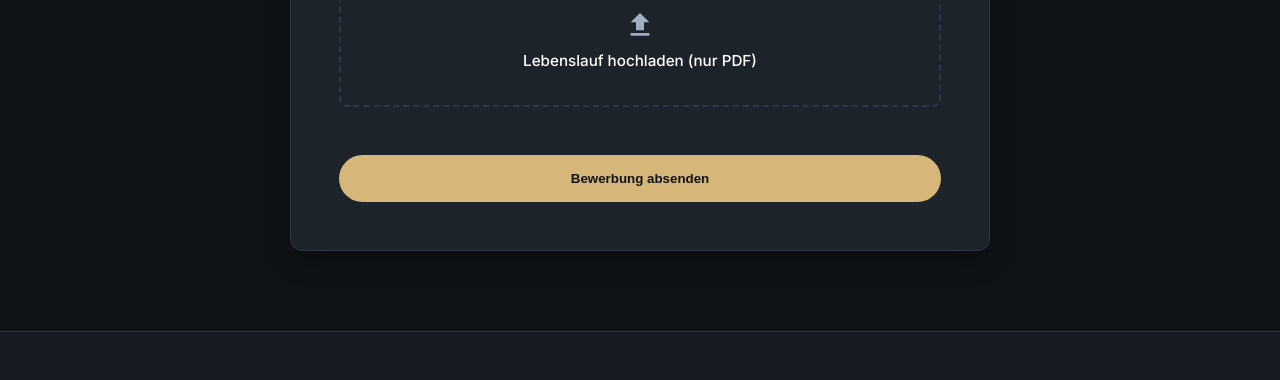
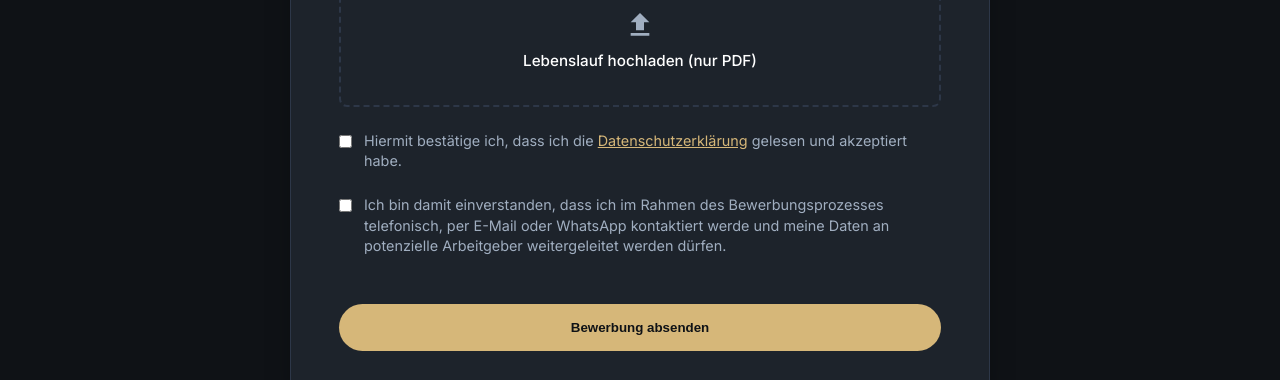
Before and after one commit to D0NNERWETTERcode/HBGSICHERHEIT, a plain HTML site: page indeed-empfang/index.html in a window 1280 px wide. Shown: the part 1580-1960 px from the top of the page. Drawn offline with Linux system fonts and the light colour scheme.

Commit message:
Add privacy and contact consent checkboxes to indeed-empfang form

```diff
--- a/indeed-empfang/index.html
+++ b/indeed-empfang/index.html
@@ -135,6 +135,21 @@
                         <input type="file" id="cv-file" accept=".pdf" required>
                     </div>
 
+                    <!-- Privacy and Contact Agreements -->
+                    <div class="form-group checkbox-group" style="display: flex; align-items: flex-start; gap: 0.75rem; margin-top: 1.5rem;">
+                        <input type="checkbox" id="datenschutz-optin" required style="width: auto; height: auto; margin-top: 0.25rem; accent-color: var(--primary);">
+                        <label for="datenschutz-optin" style="font-weight: normal; margin-bottom: 0; font-size: 0.9rem; line-height: 1.4; color: var(--text-gray); cursor: pointer; display: inline;">
+                            Hiermit bestätige ich, dass ich die <a href="/datenschutzerklaerung/" target="_blank" style="color: var(--primary); text-decoration: underline;">Datenschutzerklärung</a> gelesen und akzeptiert habe.
+                        </label>
+                    </div>
+
+                    <div class="form-group checkbox-group" style="display: flex; align-items: flex-start; gap: 0.75rem; margin-top: 1rem;">
+                        <input type="checkbox" id="kontakt-optin" required style="width: auto; height: auto; margin-top: 0.25rem; accent-color: var(--primary);">
+                        <label for="kontakt-optin" style="font-weight: normal; margin-bottom: 0; font-size: 0.9rem; line-height: 1.4; color: var(--text-gray); cursor: pointer; display: inline;">
+                            Ich bin damit einverstanden, dass ich im Rahmen des Bewerbungsprozesses telefonisch, per E-Mail oder WhatsApp kontaktiert werde und meine Daten an potenzielle Arbeitgeber weitergeleitet werden dürfen.
+                        </label>
+                    </div>
+
                     <div style="margin-top: 3rem; text-align: right;">
                         <button type="submit" class="btn-primary" style="width: 100%; justify-content: center; padding: 1rem;">Bewerbung absenden</button>
                     </div>
--- a/main.js
+++ b/main.js
@@ -231,7 +231,9 @@ document.addEventListener('DOMContentLoaded', () => {
                     arbeit: document.getElementById('arbeit').value,
                     gemeldet: document.getElementById('gemeldet').value,
                     lebenslauf_base64: base64Data,
-                    lebenslauf_name: fileName
+                    lebenslauf_name: fileName,
+                    datenschutz_akzeptiert: document.getElementById('datenschutz-optin') ? document.getElementById('datenschutz-optin').checked : false,
+                    kontakt_akzeptiert: document.getElementById('kontakt-optin') ? document.getElementById('kontakt-optin').checked : false
                 };
 
                 fetch(MAKE_WEBHOOK_URL, {
```
